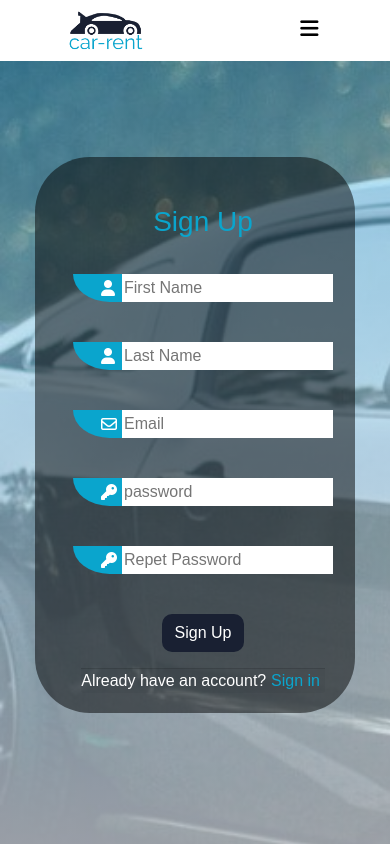
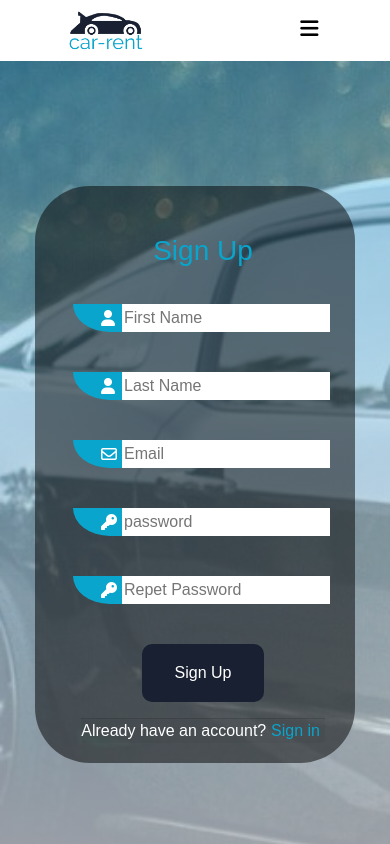
Before and after one commit to Shymaa-ashqar/car-rental-ReactJS, a React (Create React App) app: page /signup in a window 390 px wide. Shown: the top 844 px of the page. Built offline with nearby package versions, Linux system fonts and the light colour scheme.

Commit message:
ëditing forms

```diff
--- a/src/components/navbar/navbar.css
+++ b/src/components/navbar/navbar.css
@@ -99,6 +99,12 @@ nav ul li a:hover {
   transform: scale(1.1);
   transition: 0.3s;
 }
+@media screen and (max-width: 1024px) {
+  .navbar {
+    display: flex;
+    justify-content: space-around;
+  }
+}
 @media screen and (max-width: 768px) {
   .navbar {
     display: flex;
@@ -146,6 +152,14 @@ nav ul li a:hover {
   }
 }
 
+@media screen and (max-width: 540px) {
+  .burger-menu {
+    display: block;
+    margin-left: 13em;
+    border: none;
+    background: none;
+  }
+}
 @media screen and (max-width: 480px) {
   .navbar {
     display: flex;
--- a/src/components/registration/Login.css
+++ b/src/components/registration/Login.css
@@ -65,12 +65,11 @@ input:focus {
   color: white;
   background-color: #192032 !important;
   border-radius: 10px;
+  padding: 1em 2em;
   /* border-radius: 26% 74% 27% 73% / 0% 100% 0% 100%; */
 }
 
 .login_btn2:hover {
-  color: white;
-  background-color: white;
   transform: scale(1.1);
   transition: 0.3s;
 }
--- a/src/components/registration/Signup.css
+++ b/src/components/registration/Signup.css
@@ -10,12 +10,15 @@
   padding-bottom: 2em;
   font-family: "Numans", sans-serif;
   width: 100vw !important;
+  display: flex;
+  align-items: center;
+  justify-content: center;
 }
 
 .Register-container {
   display: flex;
   justify-content: center;
-  padding-top: 6em;
+  padding-top: 1em;
   padding-left: 2em;
 
   align-content: center;
@@ -59,12 +62,10 @@ input:focus {
   color: white;
   background-color: #192032 !important;
   border-radius: 10px;
-  /* border-radius: 26% 74% 27% 73% / 0% 100% 0% 100%; */
+  padding: 1em 2em;
 }
 
 .sign_btn1:hover {
-  color: white;
-  background-color: white;
   transform: scale(1.1);
   transition: 0.3s;
 }
@@ -94,7 +95,7 @@ input:focus {
 }
 
 .form-control1 {
-  width: 85%;
+  width: 80%;
 }
 @media only screen and (max-width: 800px) {
   .Register {
@@ -110,17 +111,19 @@ input:focus {
 }
 @media only screen and (max-width: 585px) {
   .form-control1 {
-    width: 85%;
+    width: 80%;
   }
   .Register-container {
     display: flex;
     justify-content: center;
   }
-
+  .card2 {
+    margin-right: 2em;
+  }
 }
 @media only screen and (max-width: 480px) {
   .form-control1 {
-    width: 81%;
+    width: 80%;
   }
   .card2 {
     width: 20em;
```
